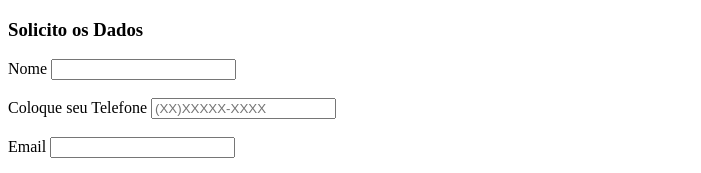
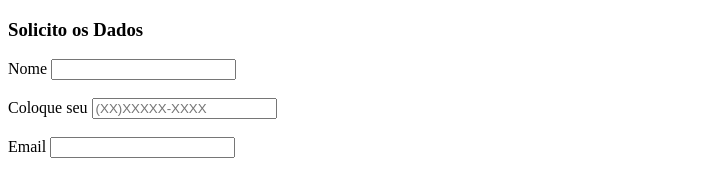
Before and after one commit to klebercarvalhosp/projetopessoal_Html, a website: page dados_solicitados.html in a window 1280 px wide. Shown: the top 173 px of the page, without its empty margins (0-701 px from the left). Drawn offline with Linux system fonts and the light colour scheme.

Commit message:
Alteração de Titulo 2

```diff
--- a/dados_solicitados.html
+++ b/dados_solicitados.html
@@ -21,7 +21,7 @@
     </div>
     <br>
     <div>
-        <label>Coloque seu Telefone</label>
+        <label>Coloque seu </label>
         <input type="text" id="numero" required placeholder="(XX)XXXXX-XXXX">
     </div>
     <br>
```
